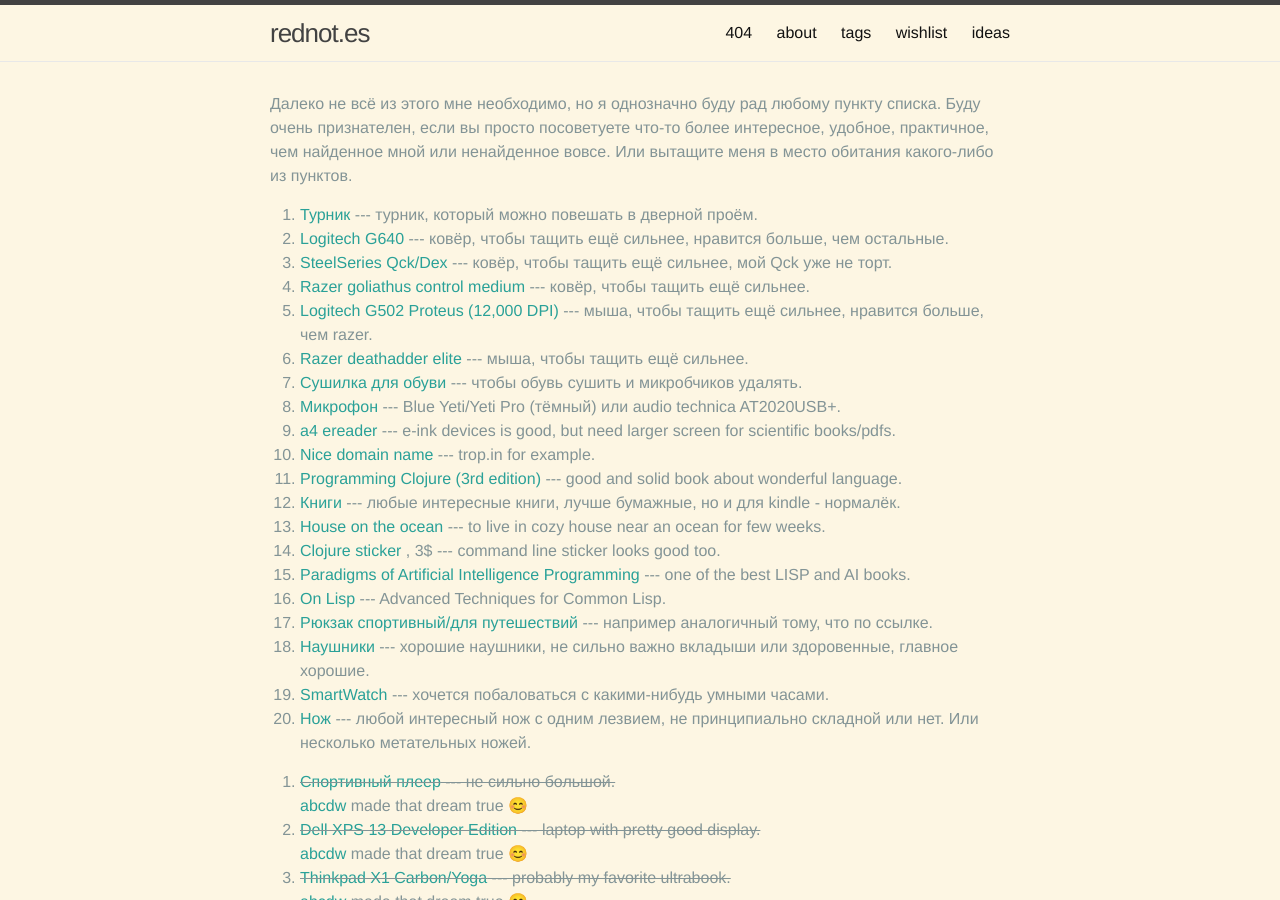
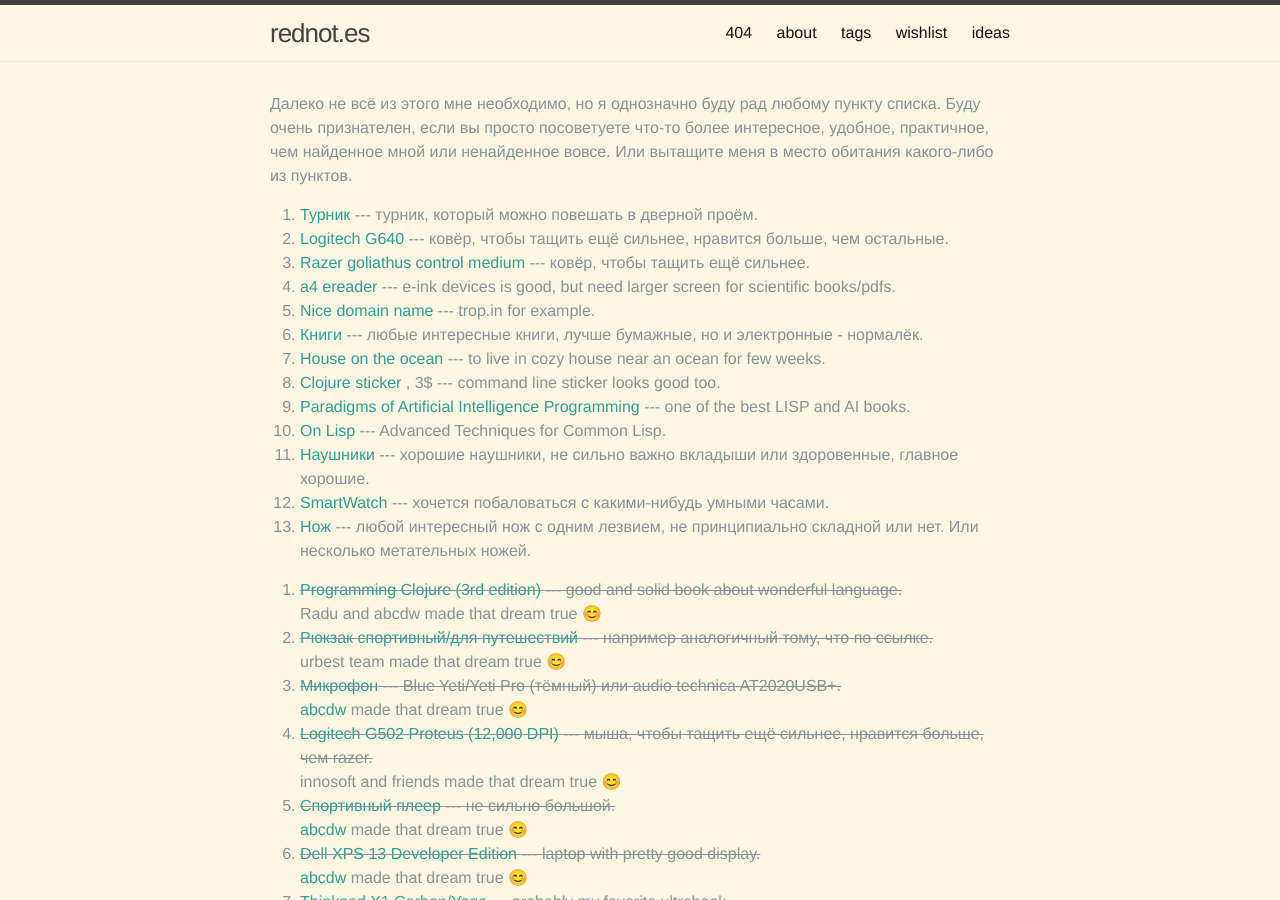
Before and after one commit to rednotes/rednotes.github.io, a Jekyll site: the page built from pages/wishlist.html, in a window 1280 px wide and 900 px high. Built offline with Jekyll 4.4.1, drawn with Linux system fonts in a browser that asks for light colours; nearby versions of some CDN libraries; emoji names are drawn with the system emoji font; comment, search, counter and statistics services are not loaded.

Commit message:
Update wishlist, mostly add performers

```diff
--- a/_data/wishlist.yml
+++ b/_data/wishlist.yml
@@ -5,27 +5,9 @@
   description: ковёр, чтобы тащить ещё сильнее, нравится больше, чем остальные
   url: https://www.logitechg.com/en-us/product/g640-cloth-gaming-mouse-pad
 
-- name: SteelSeries Qck/Dex
-  description: ковёр, чтобы тащить ещё сильнее, мой Qck уже не торт
-  url: https://market.yandex.ru/product/1729321407?show-uid=124178385516498075116001&nid=55295&glfilter=7893318%3A1611750&context=search
-
 - name: Razer goliathus control medium
   description: ковёр, чтобы тащить ещё сильнее
   url: https://www.razerzone.com/gaming-mouse-mats/razer-goliathus-control
-
-- name: Logitech G502 Proteus (12,000 DPI)
-  description: мыша, чтобы тащить ещё сильнее, нравится больше, чем razer
-  url: https://www.amazon.com/dp/B019OB663A/?tag=tomsguide_dealsyellowbox-20&amp;ascsubtag=17531512418464822&amp;SubscriptionId=AKIAJLYKPRLXUSF4GDIQ&amp;linkCode=xm2&amp;camp=2025&amp;creative=165953
-
-- name: Razer deathadder elite
-  description: мыша, чтобы тащить ещё сильнее
-  url: https://www.razerzone.com/gaming-mice/razer-deathadder-elite
-
-- name: Сушилка для обуви
-  description: чтобы обувь сушить и микробчиков удалять
-
-- name: Микрофон
-  description: Blue Yeti/Yeti Pro (тёмный) или audio technica AT2020USB+
 
 - name: a4 ereader
   description: e-ink devices is good, but need larger screen for scientific books/pdfs
@@ -34,12 +16,8 @@
 - name: Nice domain name
   description: trop.in for example
 
-- name: Programming Clojure (3rd edition)
-  description: good and solid book about wonderful language
-  url: https://pragprog.com/book/shcloj3/programming-clojure
-
 - name: Книги
-  description: любые интересные книги, лучше бумажные, но и для kindle - нормалёк
+  description: любые интересные книги, лучше бумажные, но и электронные - нормалёк
   url: http://www.amazon.com/books-used-books-textbooks/b/ref=topnav_storetab_b?ie=UTF8&node=283155
 
 - name: House on the ocean
@@ -59,10 +37,6 @@
   description: Advanced Techniques for Common Lisp
   url: https://www.amazon.com/Lisp-Advanced-Techniques-Common/dp/0130305529
 
-- name: Рюкзак спортивный/для путешествий
-  description: например аналогичный тому, что по ссылке
-  url: http://www.youtube.com/watch?v=VPuouNDNP0c
-
 - name: Наушники
   description: хорошие наушники, не сильно важно вкладыши или здоровенные, главное хорошие
   url: http://www.icover.ru/catalog/product/sennheiser_hd_558_nakladnye_naushniki_black/?_openstat=bWFya2V0LnlhbmRleC5ydTtTZW5uaGVpc2VyIEhEIDU1OCAtINC90LDQutC70LDQtNC90YvQtSDQvdCw0YPRiNC90LjQutC4IChCbGFjayk7VXk3YUc3b1QzTFZVbmtoTWlvcmdRZzs&r1=yandexm&utm_campaign=ymarket&utm_content=87551&utm_medium=cpc&utm_source=ymarket&utm_term=87551&ymclid=64981396381332348400002
@@ -76,6 +50,25 @@
   url: http://army-news.ru/2014/11/xolodnoe-oruzhie-anatomiya-skladnogo-nozha/
 
 # Performed
+
+- name: Programming Clojure (3rd edition)
+  description: good and solid book about wonderful language
+  url: https://pragprog.com/book/shcloj3/programming-clojure
+  performer: Radu and abcdw
+
+- name: Рюкзак спортивный/для путешествий
+  description: например аналогичный тому, что по ссылке
+  url: http://www.youtube.com/watch?v=VPuouNDNP0c
+  performer: urbest team
+
+- name: Микрофон
+  description: Blue Yeti/Yeti Pro (тёмный) или audio technica AT2020USB+
+  performer: <a href="https://vk.com/abcdw">abcdw</a>
+
+- name: Logitech G502 Proteus (12,000 DPI)
+  description: мыша, чтобы тащить ещё сильнее, нравится больше, чем razer
+  url: https://www.amazon.com/dp/B019OB663A/?tag=tomsguide_dealsyellowbox-20&amp;ascsubtag=17531512418464822&amp;SubscriptionId=AKIAJLYKPRLXUSF4GDIQ&amp;linkCode=xm2&amp;camp=2025&amp;creative=165953
+  performer: innosoft and friends
 
 - name: Спортивный плеер
   description: не сильно большой
```
